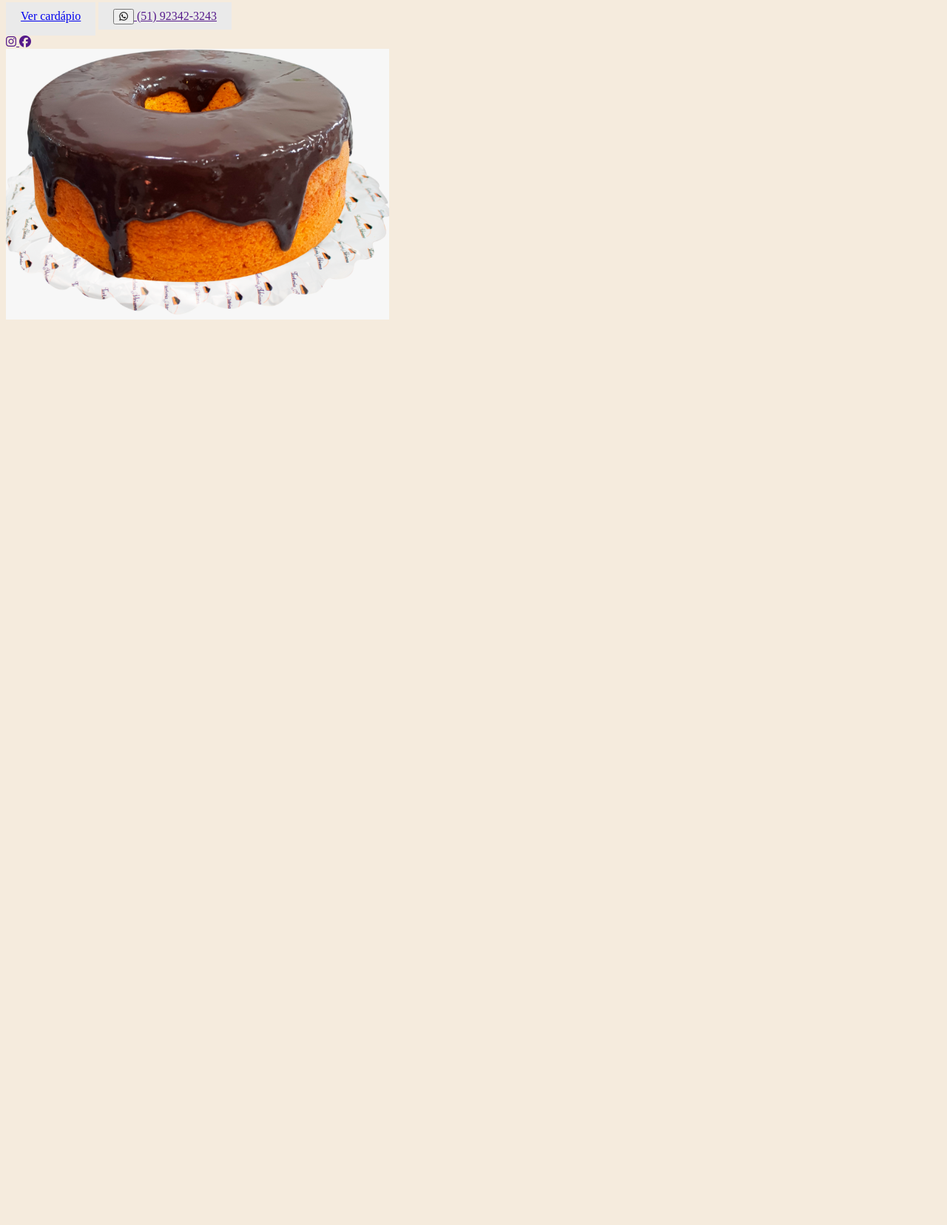
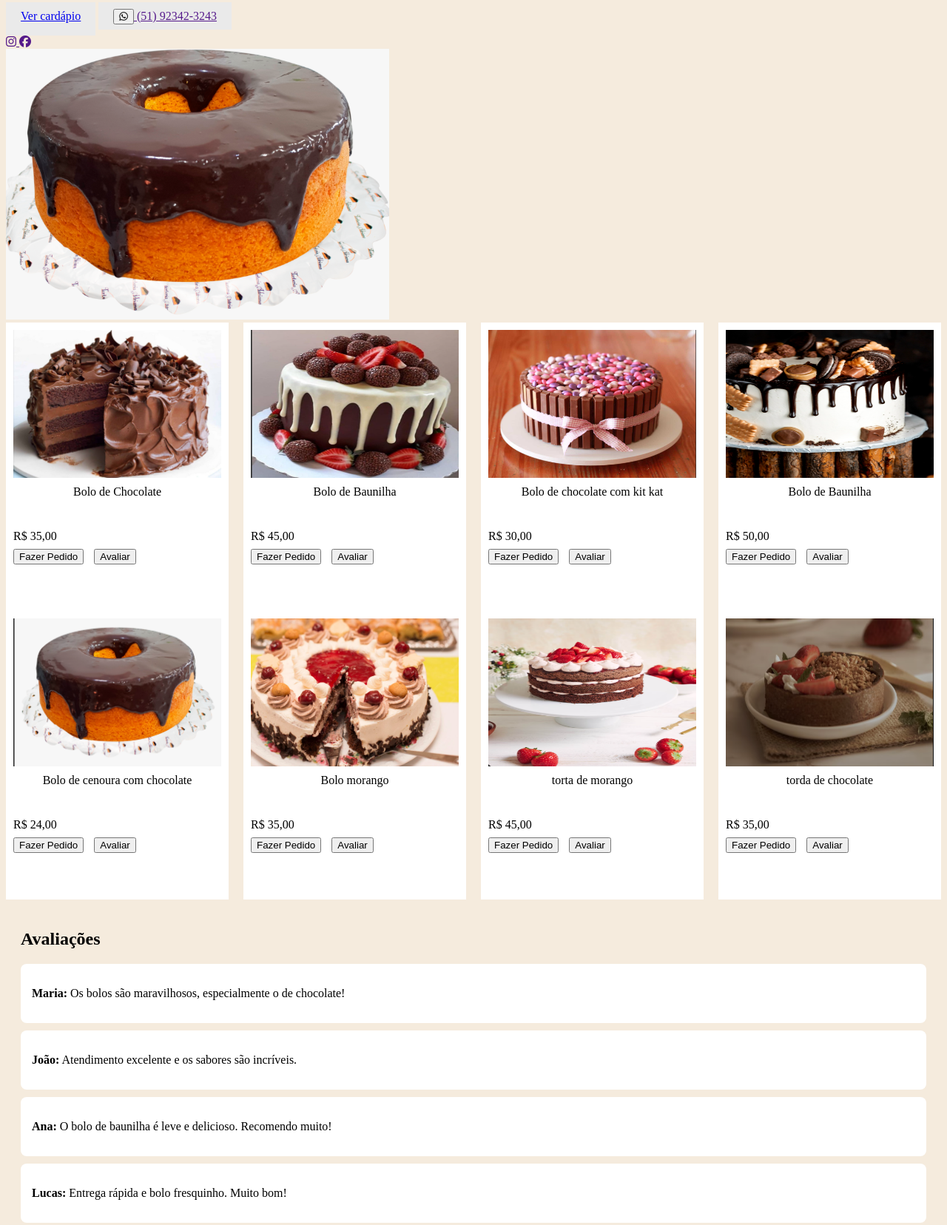
Before and after one commit to BielSantospenetra/commerce, a plain HTML site: page index.html in a window 1280 px wide. Shown: the part 281-1937 px from the top of the page at 74% size. Before the commit the page ends 800 px from the top, so only its background shows below. Drawn offline with nearby package versions, Linux system fonts and the light colour scheme; files whose address does not match are found by name.

Commit message:
adicionando o cardapio de bolos e as avaliações

```diff
--- a/index.html
+++ b/index.html
@@ -81,7 +81,160 @@
             <div id="banner">
                 <img src="C:\Users\Samsung\Pictures\Screenshots\bolos.png" alt="">
             </div>
+
+
         </section>
+
+
+<section id="menu">
+<div class="linhadebolos">
+  <div class="card-bolo">
+    <div class="info-bolo">
+      <img src="C:\Users\Samsung\Pictures\Screenshots\Captura de tela 2025-09-24 145126.png" alt="Bolo de Chocolate">
+      <p class="nome-bolo">Bolo de Chocolate</p>
+    </div>
+    <div class="acoes-bolo">
+      <p class="preco-bolo">R$ 35,00</p>
+      <button class="btn-pedido">Fazer Pedido</button>
+      <button class="btn-avaliar">Avaliar</button>
+    </div>
+  </div>
+
+
+
+  <div class="card-bolo">
+    <div class="info-bolo">
+      <img src="C:\Users\Samsung\Pictures\Screenshots\Captura de tela 2025-09-24 145236.png" alt="Bolo de Baunilha">
+      <p class="nome-bolo">Bolo de Baunilha</p>
+    </div>
+    <div class="acoes-bolo">
+      <p class="preco-bolo">R$ 45,00</p>
+      <button class="btn-pedido">Fazer Pedido</button>
+      <button class="btn-avaliar">Avaliar</button>
+    </div>
+  </div>
+
+
+<div class="card-bolo">
+    <div class="info-bolo">
+      <img src="C:\Users\Samsung\Pictures\Screenshots\Captura de tela 2025-09-24 145328.png" alt="Bolo de Baunilha">
+      <p class="nome-bolo">Bolo de chocolate com kit kat</p>
+    </div>
+    <div class="acoes-bolo">
+      <p class="preco-bolo">R$ 30,00</p>
+      <button class="btn-pedido">Fazer Pedido</button>
+      <button class="btn-avaliar">Avaliar</button>
+    </div>
+  </div>
+
+
+<div class="card-bolo">
+    <div class="info-bolo">
+      <img src="C:\Users\Samsung\Pictures\Screenshots\Captura de tela 2025-09-24 145613.png" alt="Bolo de Baunilha">
+      <p class="nome-bolo">Bolo de Baunilha</p>
+    </div>
+    <div class="acoes-bolo">
+      <p class="preco-bolo">R$ 50,00</p>
+      <button class="btn-pedido">Fazer Pedido</button>
+      <button class="btn-avaliar">Avaliar</button>
+    </div>
+  </div>
+</div>
+
+<div class="linhadebolos">
+<div class="card-bolo">
+    <div class="info-bolo">
+      <img src="C:\Users\Samsung\Pictures\Screenshots\Captura de tela 2025-09-24 145030.png" alt="Bolo de Baunilha">
+      <p class="nome-bolo">Bolo de cenoura com chocolate</p>
+    </div>
+    <div class="acoes-bolo">
+      <p class="preco-bolo">R$ 24,00</p>
+      <button class="btn-pedido">Fazer Pedido</button>
+      <button class="btn-avaliar">Avaliar</button>
+    </div>
+  </div>
+
+
+  <div class="card-bolo">
+    <div class="info-bolo">
+      <img src="C:\Users\Samsung\Pictures\Screenshots\Captura de tela 2025-09-24 145817.png" alt="Bolo de Baunilha">
+      <p class="nome-bolo">Bolo morango</p>
+    </div>
+    <div class="acoes-bolo">
+      <p class="preco-bolo">R$ 35,00</p>
+      <button class="btn-pedido">Fazer Pedido</button>
+      <button class="btn-avaliar">Avaliar</button>
+    </div>
+  </div>
+
+  <div class="card-bolo">
+    <div class="info-bolo">
+      <img src="C:\Users\Samsung\Pictures\Screenshots\Captura de tela 2025-09-24 145434.png" alt="Bolo de Baunilha">
+      <p class="nome-bolo">torta de morango</p>
+    </div>
+    <div class="acoes-bolo">
+      <p class="preco-bolo">R$ 45,00</p>
+      <button class="btn-pedido">Fazer Pedido</button>
+      <button class="btn-avaliar">Avaliar</button>
+    </div>
+  </div>
+
+
+  <div class="card-bolo">
+    <div class="info-bolo">
+      <img src="C:\Users\Samsung\Pictures\Screenshots\Captura de tela 2025-09-24 145644.png" alt="Bolo de Baunilha">
+      <p class="nome-bolo"> torda de chocolate</p>
+    </div>
+    <div class="acoes-bolo">
+      <p class="preco-bolo">R$ 35,00</p>
+      <button class="btn-pedido">Fazer Pedido</button>
+      <button class="btn-avaliar">Avaliar</button>
+    </div>
+  </div>
+
+</div>
+
+ </section>
+ <section class="avaliacoes">
+  <h2>Avaliações</h2>
+
+  <div class="comentario">
+    <p><strong>Maria:</strong> Os bolos são maravilhosos, especialmente o de chocolate!</p>
+  </div>
+
+  <div class="comentario">
+    <p><strong>João:</strong> Atendimento excelente e os sabores são incríveis.</p>
+  </div>
+
+  <div class="comentario">
+    <p><strong>Ana:</strong> O bolo de baunilha é leve e delicioso. Recomendo muito!</p>
+  </div>
+
+  <div class="comentario">
+    <p><strong>Lucas:</strong> Entrega rápida e bolo fresquinho. Muito bom!</p>
+  </div>
+
+  <div class="comentario">
+    <p><strong>Fernanda:</strong> O bolo com Kit Kat é uma explosão de sabor!</p>
+  </div>
+
+  <div class="comentario">
+    <p><strong>Rafael:</strong> Já comprei várias vezes e nunca me decepcionei.</p>
+  </div>
+
+  <div class="comentario">
+    <p><strong>Juliana:</strong> A decoração dos bolos é linda e o sabor é melhor ainda.</p>
+  </div>
+
+  <div class="comentario">
+    <p><strong>Bruno:</strong> Ótimo custo-benefício. Vale cada centavo.</p>
+  </div>
+
+  <div class="comentario">
+    <p><strong>Camila:</strong> O bolo de morango é meu favorito. Super fresco!</p>
+  </div>
+</section>
+
 
 
 
--- a/style.css
+++ b/style.css
@@ -60,3 +60,104 @@ body {
     background-color: #EAEAEA;
 
 }
+
+.linhadebolos {
+  display: flex;
+  flex-direction: row;
+  gap: 20px;
+}
+
+.card-bolo {
+  display: flex;
+  flex-direction: column;
+  width: 360px;
+  height: 390px;
+  padding: 10px;
+  box-sizing: border-box;
+  background-color: white;
+}
+
+.info-bolo {
+  display: flex;
+  flex-direction: column;
+  align-items: center;
+}
+
+.info-bolo img {
+  width: 100%;
+  height: 200px;
+}
+
+.nome-bolo {
+  margin-top: 10px;
+  text-align: center;
+}
+
+.acoes-bolo {
+  margin-top: 10px;
+}
+
+.preco-bolo {
+  margin-bottom: 8px;
+}
+
+.btn-pedido {
+  margin-right: 10px;
+}
+
+
+
+
+
+
+
+
+
+.avaliacoes {
+  padding: 20px;
+}
+
+.avaliacoes h2 {
+  font-size: 1.5em;
+  margin-bottom: 20px;
+}
+
+.comentario {
+  background-color: white;
+  padding: 15px;
+  margin-bottom: 10px;
+  border-radius: 8px;
+  box-sizing: border-box;
+}
+
+
+
+
+
+
+
+
+
+
+
+
+
+
+
+
+
+
+/*
+
+.btn-avaliar {
+  background-color: #ffa07a;
+}
+
+.btn-pedido:hover {
+  background-color: #e67348;
+}
+
+.btn-avaliar:hover {
+  background-color: #e88b6a;
+}
+*/
```
